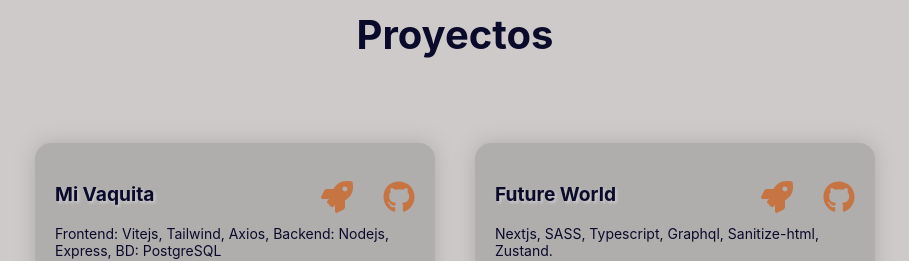
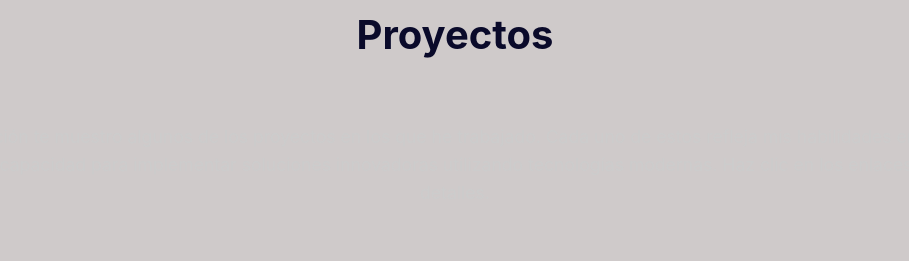
Before and after one commit to Bethsyf/portfolio, a Next.js app: page / in a window 1280 px wide. Shown: the part 2040-2301 px from the top of the page, without its empty margins (185-1094 px from the left). Built offline with nearby package versions, Linux system fonts and the light colour scheme.

Commit message:
feat: add project text

```diff
--- a/src/components/views/projects/ProjectsView.module.scss
+++ b/src/components/views/projects/ProjectsView.module.scss
@@ -5,6 +5,14 @@
     text-align: center;
     font-size: 2.5rem;
     margin-bottom: 4rem;
+  }
+
+  .introText {
+    font-size: 1.1rem;
+    color: #ccc;
+    text-align: center;
+    margin: 4rem;
+    line-height: 1.6;
   }
 
   .containerInner {
--- a/src/components/views/projects/ProjectsView.tsx
+++ b/src/components/views/projects/ProjectsView.tsx
@@ -17,6 +17,14 @@
   return (
     <div className={s.container} id="projects">
       <h2>Proyectos</h2>
+
+
+      <p className={s.introText}>
+        A continuación te muestro algunos de los proyectos en los que he trabajado. Cada uno
+        de estos refleja mis habilidades en desarrollo frontend y mi capacidad para implementar
+        soluciones innovadoras utilizando tecnologías modernas. Haz clic en los enlaces para ver más detalles.
+      </p>
+
       <div className={s.containerInner}>
         {projects.map((project: ProjectsViewProps) => (
           <div key={uuidv4()} className={s.card}>
```
